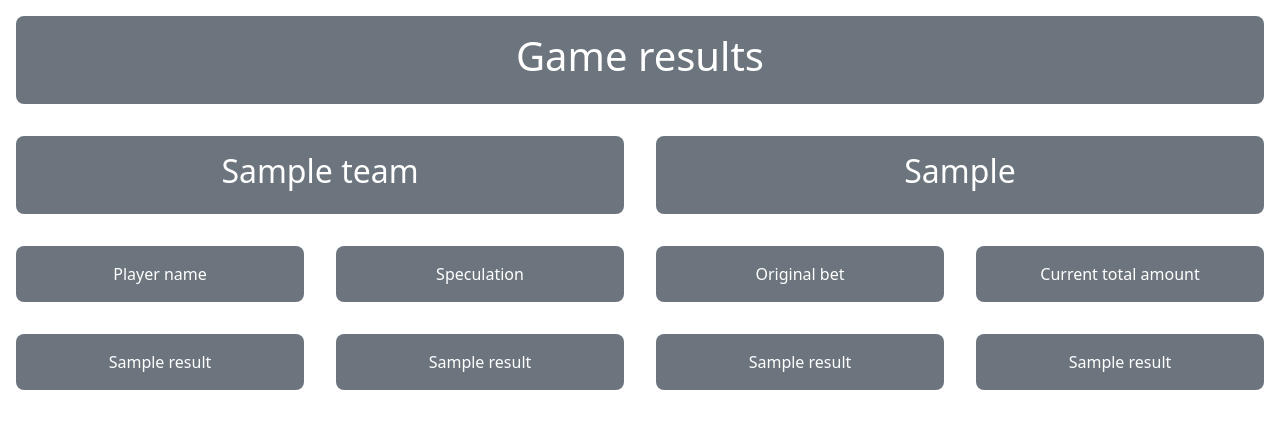
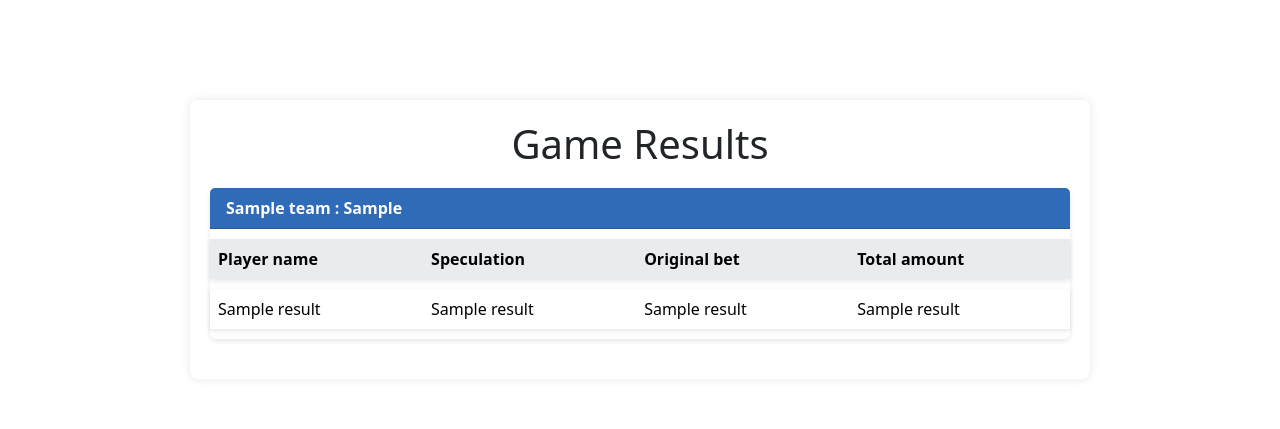
Before and after one commit to jariks/flask_app, a Flask app: template templates/results.html in a window 1280 px wide. Shown: the part 56-485 px from the top of the page. Run offline with Flask 3, Linux system fonts and the light colour scheme; tables that the repository leaves empty hold one stand-in row (values such as "Sample post"); the template is opened without the code that fills it: values that come from a table or form of the project are taken from there, most other values are stand-ins (such as "Sample title", 1, 10 or a date in 2020).

Commit message:
result css updated

```diff
--- a/static/results.css
+++ b/static/results.css
@@ -0,0 +1,41 @@
+
+
+.container {
+    max-width: 900px;
+    margin: auto;
+    background-color: white;
+    padding: 20px;
+    border-radius: 8px;
+    box-shadow: 0 0 10px rgba(0,0,0,0.1);
+    margin-top: 100px;
+}
+h1 {
+    text-align: center;
+    margin-bottom: 20px;
+}
+.card {
+    margin-bottom: 20px;
+    border: none;
+    box-shadow: 0 2px 5px rgba(0,0,0,0.1);
+}
+.card-header {
+    background-color: #306bb8;
+    color: white;
+    font-weight: bold;
+}
+.table {
+    margin-bottom: 0;
+    border-collapse: separate;
+    border-spacing: 0 10px;
+}
+.table th {
+    background-color: #e9ecef;
+    border: none;
+}
+.table td {
+    background-color: #ffffff;
+    border: none;
+}
+.table tr {
+    box-shadow: 0 2px 5px rgba(0,0,0,0.1);
+}
--- a/templates/results.html
+++ b/templates/results.html
@@ -17,54 +17,39 @@
     {% endwith %}
 
 
-    <div class="row text-center">
-        <div class="col p-3 ">
-            <div class="p-3 text-white bg-secondary rounded-3 box"><h1>Game results</h1></div>
+    <div class="container">
+        <h1>Game Results</h1>
+
+        <div class="card">
+            <div class="card-header">
+                {{team.name}} : {{team.score}}
+            </div>
+            <div class="card-body p-0">
+                <table class="table">
+                    <thead>
+                        <tr>
+
+                            <th>Player name</th>
+                            <th>Speculation</th>
+                            <th>Original bet</th>
+                            <th>Total amount</th>
+
+                        </tr>
+                    </thead>
+                    <tbody>
+                        <tr>
+                            {% for result in results %}
+                            <td>{{result[1]}}</td>
+                            <td>{{result[2]}}</td>
+                            <td>{{result[3]}}</td>
+                            <td>{{result[4]}}</td>
+                            {% endfor %}
+                        </tr>
+                    </tbody>
+                </table>
+            </div>
         </div>
     </div>
-
-    <div class="row text-center">
-        <div class="col p-3">
-
-                <div class="p-3 text-white bg-secondary rounded-3 box"><h2>{{team.name}}</h2> </div>
-
-        </div>
-        <div class="col p-3">
-                <div class="p-3 text-white bg-secondary rounded-3 box"><h2>{{team.score}}</h2></div>
-        </div>
-    </div>
-    <div class="row text-center ">
-        <div class="col p-3 box">
-            <div class="p-3 text-white bg-secondary rounded-3 box">Player name</div>
-        </div>
-        <div class="col p-3">
-            <div class="p-3 text-white bg-secondary rounded-3 box">Speculation</div>
-        </div>
-        <div class="col p-3">
-            <div class="p-3 text-white bg-secondary rounded-3 box">Original bet</div>
-        </div>
-        <div class="col p-3">
-            <div class="p-3 text-white bg-secondary rounded-3 box">Current total amount</div>
-        </div>
-    </div>
-
-    {% for result in results %}
-    <div class="row text-center ">
-        <div class="col p-3 box">
-            <div class="p-3 text-white bg-secondary rounded-3 box">{{result[1]}}</div>
-        </div>
-        <div class="col p-3">
-            <div class="p-3 text-white bg-secondary rounded-3 box">{{result[2]}}</div>
-        </div>
-        <div class="col p-3">
-            <div class="p-3 text-white bg-secondary rounded-3 box">{{result[3]}}</div>
-        </div>
-        <div class="col p-3">
-            <div class="p-3 text-white bg-secondary rounded-3 box">{{result[4]}}</div>
-        </div>
-    </div>
-    {% endfor %}
-
 
 
 
```
Also changed, not shown: calc.py (+62 -0 lines).
